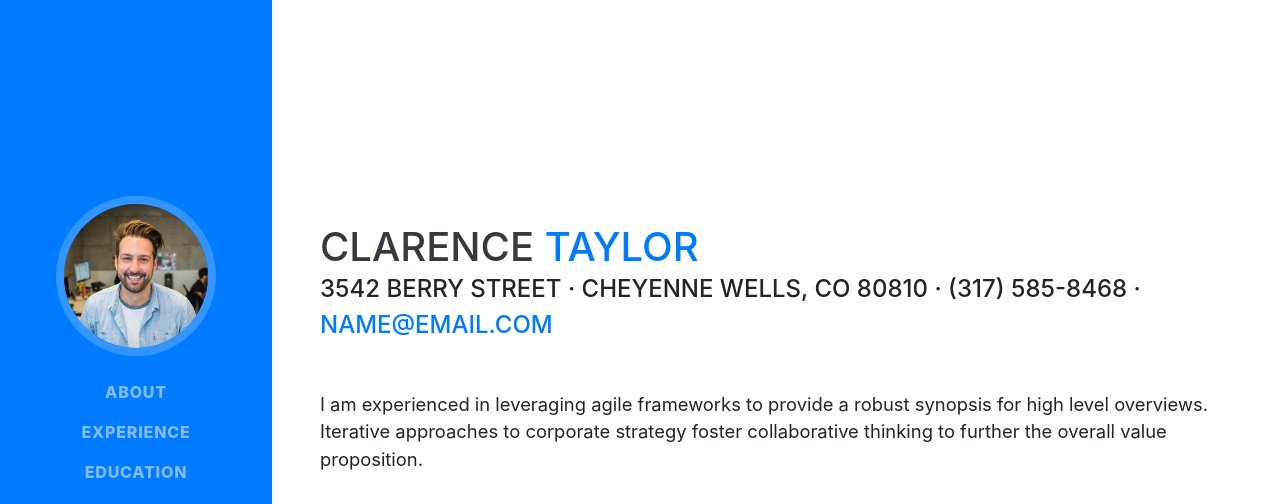
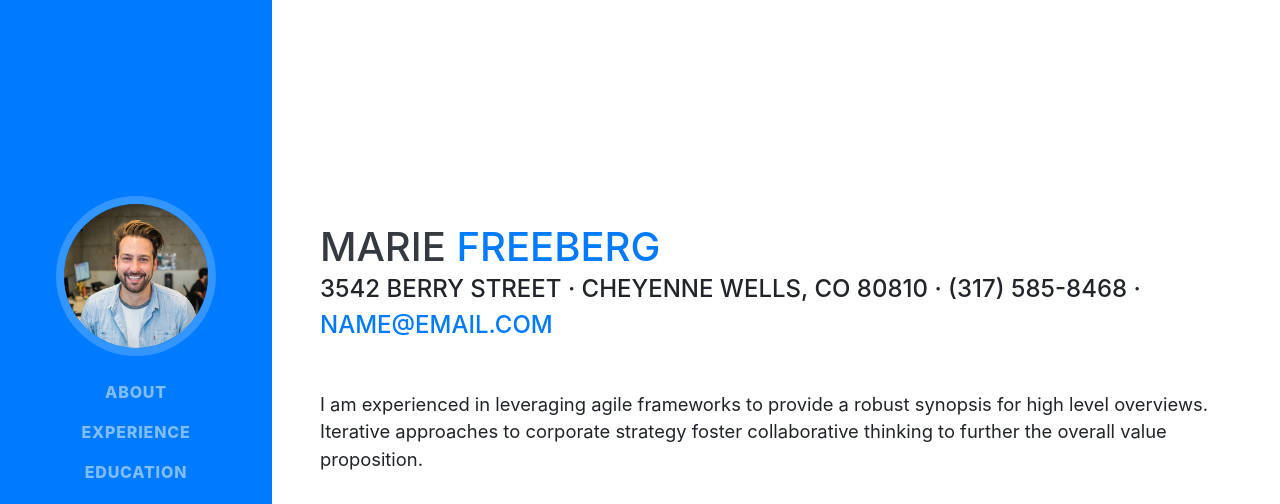
Before and after one commit to jasonfreebergtest/mariefreeberg, a website with bundled scripts: page index.html in a window 1280 px wide. Shown: the top 504 px of the page. Built offline with nearby package versions, Linux system fonts and the light colour scheme; a web font is replaced by a local one.

Commit message:
Update header name

```diff
--- a/index.html
+++ b/index.html
@@ -63,8 +63,7 @@
 
     <section class="resume-section p-3 p-lg-5 d-flex align-items-center" id="about">
       <div class="w-100">
-        <h1 class="mb-0">Clarence
-          <span class="text-primary">Taylor</span>
+        <h1 class="mb-0">Marie <span class="text-primary">Freeberg</span>
         </h1>
         <div class="subheading mb-5">3542 Berry Street · Cheyenne Wells, CO 80810 · (317) 585-8468 ·
           <a href="mailto:name@email.com">name@email.com</a>
```
